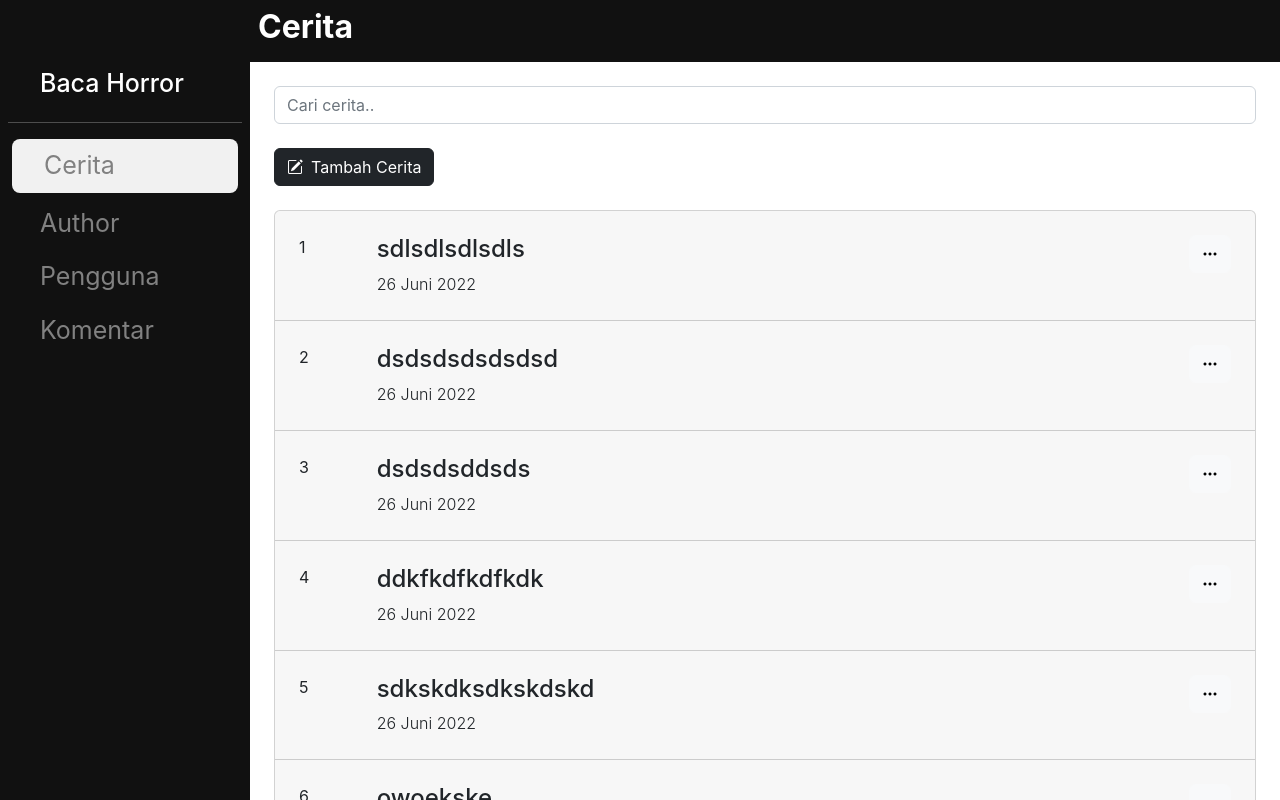
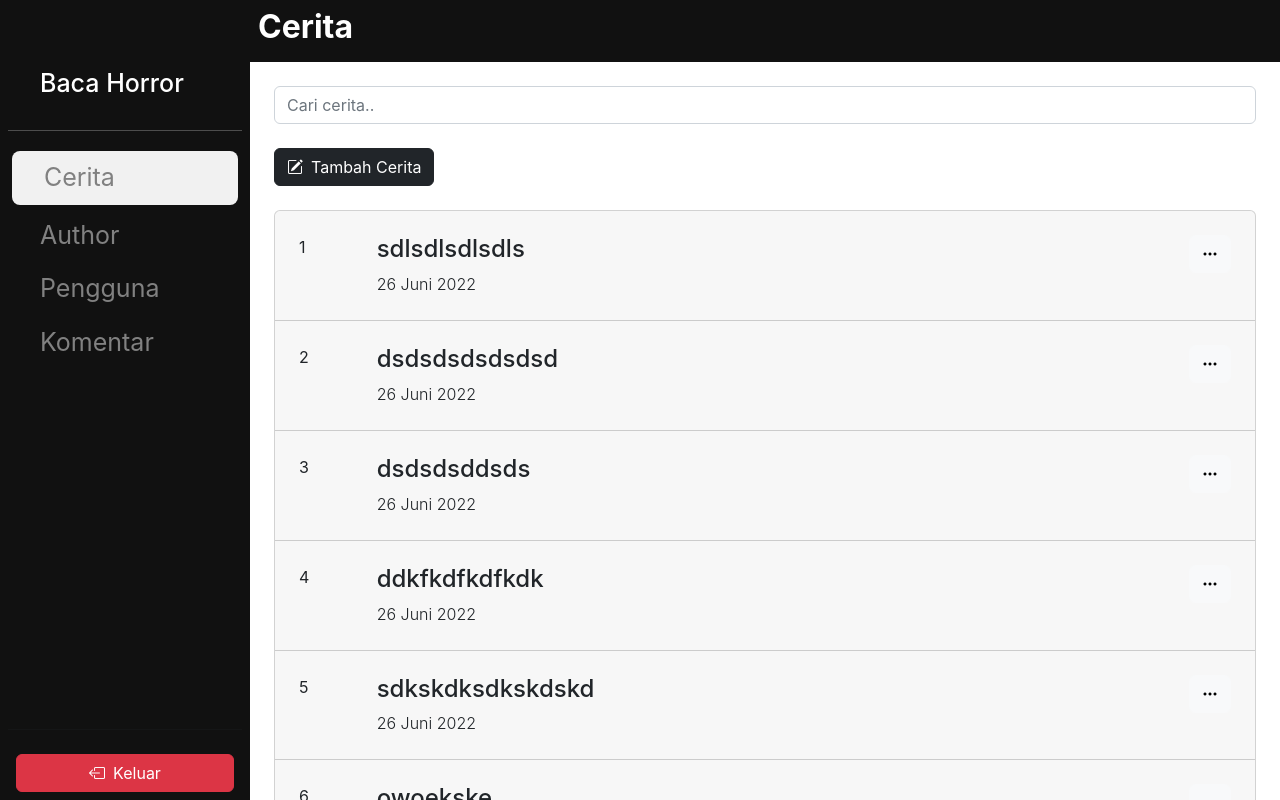
Before and after one commit to febryardiansyah/baca-horror-dashboard, a React (Create React App) app: page /dashboard/story in a window 1280 px wide. Shown: the top 800 px of the page. Built offline with nearby package versions, Linux system fonts and the light colour scheme; sample sign-in values are in the browser's storage.

Commit message:
fix(Auth): fix auth when isLogin

```diff
--- a/src/components/sidebar/SideBar.jsx
+++ b/src/components/sidebar/SideBar.jsx
@@ -1,19 +1,25 @@
 import React, { useState } from 'react'
-import { Link } from 'react-router-dom'
+import { useDispatch } from 'react-redux'
+import { Link, useNavigate } from 'react-router-dom'
+import { baseActions } from '../../redux/module/baseSlice'
+import authService from '../../services/authService'
 import './sidebar.css'
 import { SideBarData } from './SideBarData'
 
 const SideBar = () => {
     const [activeIndex, setActiveIndex] = useState(0)
+    const navigate = useNavigate()
+    const dispatch = useDispatch()
 
     const changeActiveIndex = (index) => {
         setActiveIndex(index)
     }
     return (
         <div>
-            <div id="mySidebar" className="sidebar fixed-top">
+            <div id="mySidebar" className="sidebar fixed-top d-flex flex-column">
                 <h2 className='text-white' id='title'>Baca Horror</h2>
                 <hr className='text-white' />
+                <ul className='nav flex-column mb-auto'>
                     {
                         SideBarData.map((item, index) => (
                             <li className={activeIndex === index ? 'item-active' : ''} key={index}>
@@ -23,6 +29,17 @@ const SideBar = () => {
                             </li>
                         ))
                     }
+                </ul>
+                <hr />
+                <button className='btn btn-danger m-2' onClick={(e) => {
+                    e.preventDefault()
+                    authService.logout()
+                    dispatch(baseActions.setUser(null))
+                    navigate('/login')
+                }}>
+                    <i className="bi bi-box-arrow-left me-2"></i>
+                    Keluar
+                </button>
             </div>
         </div>
     )
--- a/src/components/sidebar/sidebar.css
+++ b/src/components/sidebar/sidebar.css
@@ -13,6 +13,10 @@
     padding-left: 8px;
     padding-right: 8px;
     /* margin-right: 250px; */
+}
+
+.sidebar ul {
+    list-style: none;
 }
 
 .sidebar li a,
--- a/src/pages/dashboard/DashboardPage.jsx
+++ b/src/pages/dashboard/DashboardPage.jsx
@@ -5,10 +5,14 @@ import SideBar from '../../components/sidebar/SideBar'
 
 const DashboardPage = () => {
   const navigate = useNavigate()
-  const user = useSelector(state => state.user);
-  console.log(`USER STATE => ${user}`);
+  const user = useSelector(state => state.base.user)
+
   useEffect(() => {
-    navigate('/dashboard/story')
+    if (user) {
+      navigate('/dashboard/story')
+    }else{
+      navigate('/login')
+    }
   }, [])
 
   return (
--- a/src/pages/login/LoginPage.jsx
+++ b/src/pages/login/LoginPage.jsx
@@ -1,19 +1,21 @@
 import React, { useEffect, useState } from 'react'
 import './login.css'
-import { Navigate, useNavigate } from "react-router-dom";
-import { useDispatch, } from 'react-redux';
+import { Navigate, useLocation, useNavigate } from "react-router-dom";
+import { useDispatch, useSelector, } from 'react-redux';
 import { baseActions } from '../../redux/module/baseSlice';
 import constants from '../../helpers/constants';
 import authService from '../../services/authService';
 
 
 const LoginPage = () => {
+    const location = useLocation();
     const navigate = useNavigate();
     const dispatch = useDispatch()
     const [login, setLogin] = useState({
         email: '',
         password: ''
     })
+    const user = useSelector(state => state.base.user)
 
     const handleOnSubmit = async () => {
         try {
@@ -26,12 +28,9 @@ const LoginPage = () => {
         }
     }
 
-    useEffect(() => {
-        if (authService.isLogin) {
-            navigate(constants.ROUTE.dashboard)
-        }
-
-    }, [])
+    if (user) {
+        return <Navigate to='/dashboard' replace state={{ location }} />
+    }
 
     return (
         <div className='body-login'>
--- a/src/pages/story/StoryPage.jsx
+++ b/src/pages/story/StoryPage.jsx
@@ -1,4 +1,5 @@
 import React from "react";
+import { useSelector } from "react-redux";
 import TitleComponent from "../../components/sidebar/TitleComponent";
 import "./story.css";
 
--- a/src/redux/module/baseSlice.js
+++ b/src/redux/module/baseSlice.js
@@ -1,11 +1,11 @@
 import { createSlice } from "@reduxjs/toolkit";
 import { readUser } from "../../helpers/storage";
-const user = readUser()
+const user = JSON.parse(readUser())
 
 const baseSlice = createSlice({
-    name: 'user',
+    name: 'base',
     initialState: {
-        user: user || {}
+        user: user || null
     },
     reducers: {
         setUser: (state, { payload }) => {
--- a/src/services/authService.js
+++ b/src/services/authService.js
@@ -1,4 +1,5 @@
-import { readToken, readUser, saveToken, saveUser } from "../helpers/storage";
+import { useSelector } from "react-redux";
+import { saveToken, saveUser, storageRemoveAll } from "../helpers/storage";
 import http from "./http"
 
 export default {
@@ -13,10 +14,13 @@ export default {
             throw error;
         }
     },
-    isLogin: async () => {
-        const user = readUser()
-        const token = readToken()
-        return user && token
+    isLogin: () => {
+        const user = useSelector(state => state.base.user)
+
+        return user !== null;
+    },
+    logout: () => {
+        storageRemoveAll()
     }
 
 }
```
Lines whose indentation alone changed are shown as unchanged.
